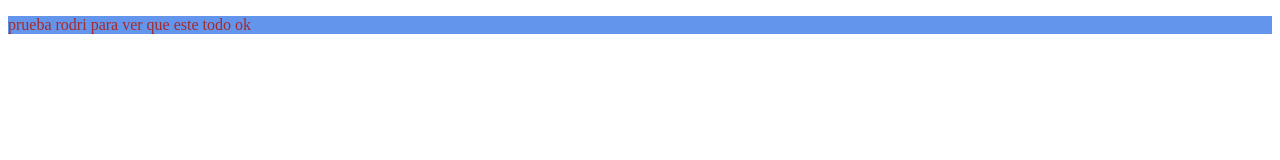
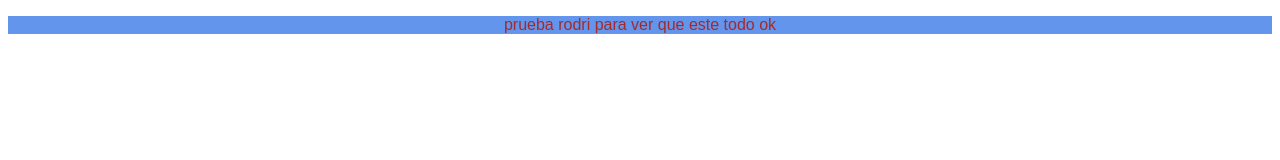
Before and after one commit to rodrigo049/proyectoDemo, a plain HTML site: page index.html in a window 1280 px wide. Drawn offline with Linux system fonts and the light colour scheme.

Commit message:
cambios para nueva rama

```diff
--- a/index.html
+++ b/index.html
@@ -5,7 +5,7 @@
     <meta name="viewport" content="width=device-width, initial-scale=1.0">
     <link rel="stylesheet" href="style.css">
 
-    <title>Prueba Rodri, con cambios extras</title>
+    <title>Prueba Rodri, con cambios extras para ver lo de otras ramas</title>
 </head>
 <body>
     <p> prueba rodri para ver que este todo ok</p>
--- a/style.css
+++ b/style.css
@@ -1,3 +1,11 @@
+body {
+
+    text-align: center;
+    box-sizing: border-box;
+    font-family: sans-serif;
+
+}
+
 p {
 color: brown;
 background-color: cornflowerblue;
```
